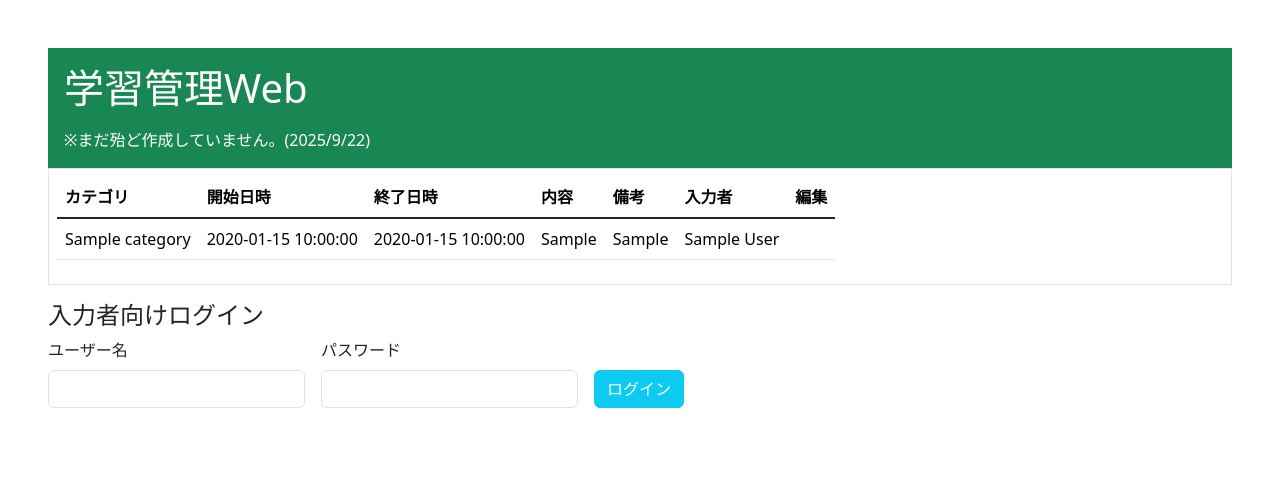
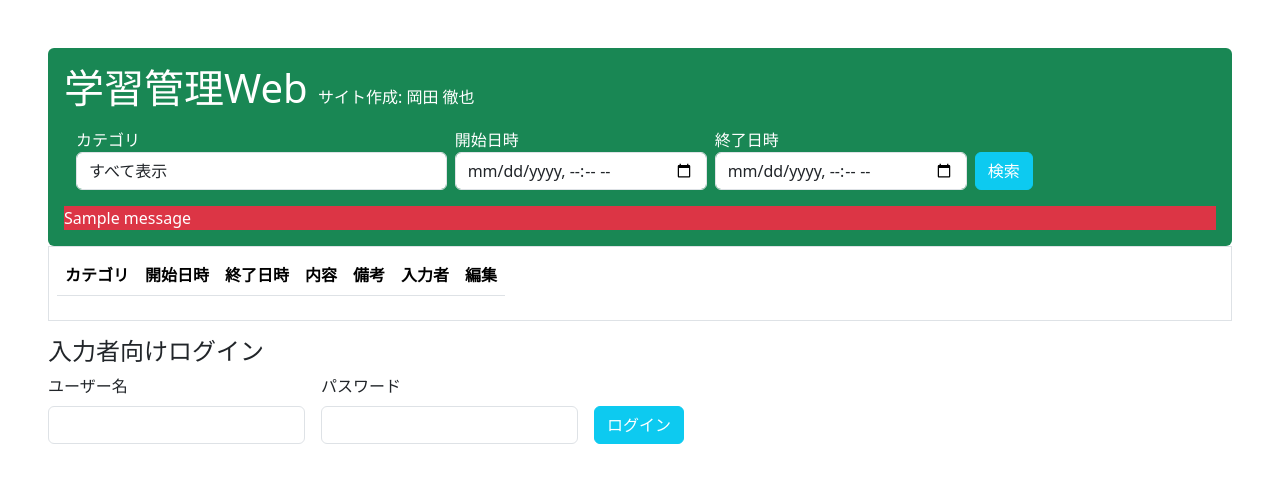
Before and after one commit to tetsuya-okada3620/study_app, a Flask app: page / in a window 1280 px wide. Shown: the top 483 px of the page. Run offline with Flask 3, Linux system fonts and the light colour scheme; tables that the repository leaves empty hold one stand-in row (values such as "Sample post"); one stand-in notice (Sample message) is shown; lists and menus that the app fills with data are empty.

Commit message:
検索フォームを作成

```diff
--- a/app/forms.py
+++ b/app/forms.py
@@ -19,3 +19,9 @@ class RecordForm(FlaskForm):
 class CategoryForm(FlaskForm):
     category_name = StringField("カテゴリ名", validators=[DataRequired(), Length(max=30)])
     submit = SubmitField("送信")
+
+class SearchForm(FlaskForm):
+    category_name = SelectField("カテゴリ", validators=[DataRequired()])
+    study_date_start = DateTimeLocalField("開始日時")
+    study_date_end = DateTimeLocalField("終了日時")
+    submit = SubmitField("検索")
--- a/app/templates/index.html
+++ b/app/templates/index.html
@@ -1,10 +1,12 @@
 {% extends "base.html" %}
 
 {% block content %}
-    <div class="bg-success px-3 py-3" style="color: white;">
-        <h1 class="mb-3">学習管理Web</h1>
-        ※まだ殆ど作成していません。(2025/9/22)<br>
+    <div class="bg-success px-3 py-3 rounded" style="color: white;">
+        <h1 class="mb-3">学習管理Web <span class="fs-6">サイト作成: 岡田 徹也</span></h1>
+
+        <div class="mb-1">
             {% if username %}
+
                 ※{{ username }}でログイン中です。
                 <form method="GET" action="{{ url_for('main.input_record') }}" style="display: inline-block; margin-right: 10px;">
                     <button type="submit" class="btn btn-info", style="color: white;">新規入力</button>
@@ -13,6 +15,35 @@
                     <button type="submit" class="btn btn-info", style="color: white;">ログアウト</button>
                 </form>
             {% endif %}
+        </div>
+
+        <div class="container-fluid mb-3">
+            <form method="POST" action="{{ url_for('main.index') }}">
+                {{ search.hidden_tag() }}
+                <div class="row g-2">
+                    <div class="col-4">
+                        {{ search.category_name.label(class="form-label m-0") }}
+                        {{ search.category_name(class="form-control") }}
+                    </div>
+                    <div class="col-auto">
+                        {{ search.study_date_start.label(class="form-label m-0") }}
+                        {{ search.study_date_start(class="form-control", step="300") }}
+                    </div>
+                    <div class="col-auto">
+                        {{ search.study_date_end.label(class="form-label m-0") }}
+                        {{ search.study_date_end(class="form-control", step="300") }}
+                    </div>
+                    <div class="col-auto">
+                        {{ search.submit(class="btn btn-info mt-4", style="color: white;") }}
+                    </div>
+                </div>
+            </form>
+        </div>
+        <div class="bg-danger" style="width: auto;">
+            {% with messages = get_flashed_messages() %}
+                {% if messages %}{{ messages[-1] }}{% endif %}
+            {% endwith %}
+        </div>
     </div>
 
     <div class="mb-3 table-responsive border p-2" style="max-height: 400px; overflow-y: auto;">
@@ -29,6 +60,7 @@
                 </tr>
             </thead>
             <tbody class="table-group-divider">
+                {% if records %}
                     {% for rec in records: %}
                         <tr>
                             <td>{{ rec.categories.category_name }}</td>
@@ -44,6 +76,7 @@
                             {% endif %}
                         </tr>
                     {% endfor %}
+                {% endif %}
             </tbody>
         </table>
     </div>
--- a/app/templates/input.html
+++ b/app/templates/input.html
@@ -31,7 +31,7 @@
                 <div class="mb-3 row">
                     <div class="col-auto">
                         {{ r_forms.study_date_start.label(class="form-label") }}
-                        {{ r_forms.study_date_start(class="form-control") }}
+                        {{ r_forms.study_date_start(class="form-control", step="300") }}
                     </div>
                     <div class="col-auto">
                         {{ r_forms.study_date_end.label(class="form-label") }}
@@ -61,7 +61,7 @@
 
     <div class="border px-4 py-4 col-6 mb-3">
         <h2 class="mb-4">カテゴリ追加</h2>
-        <form method="POST" action="{{ url_for('main.input_record') }}">
+        <form method="POST" action="{{ url_for('main.insert_category') }}">
             <div class="mb-3">
                 {{ c_forms.category_name.label(class="form-label")}}
                 {{ c_forms.category_name(class="form-control") }}
--- a/app/views.py
+++ b/app/views.py
@@ -3,7 +3,7 @@ from app.models import Users, Records, Categories
 
 from flask import Blueprint, render_template, flash, redirect, url_for, request
 from flask_login import login_required, login_user, logout_user, current_user
-from app.forms import LoginForm, RecordForm, CategoryForm
+from app.forms import LoginForm, RecordForm, CategoryForm, SearchForm
 from sqlalchemy import select
 from sqlalchemy.exc import IntegrityError
 from werkzeug.security import check_password_hash
@@ -18,14 +18,33 @@ def load_user(user_id):
 @main.route("/", methods=["GET", "POST"])
 def index():
     login = LoginForm()
+    search = SearchForm()
 
-    # このままだと全て出力なので、検索で出力するように調整すること。
+    category_list = db.session.execute(select(Categories).order_by(Categories.category_id)).scalars().all()
+    search.category_name.choices = [("-999", "すべて表示")] + [(str(v.category_id), v.category_name) for v in category_list]
+    search.category_name.data = "-999"
+
+    records = None
+    # 検索フォーム処理
+    if search.validate_on_submit():
+        stmt = select(Records)
+        # カテゴリ
+        select_category = db.session.execute(select(Categories).where(Categories.category_id == search.category_name.data)).scalars().first()
+        if select_category:
+            stmt = stmt.where(Records.category_id == search.category_name.data)
+        # 時間
+        if search.study_date_start.data:
+            stmt = stmt.where(Records.study_date_start >= search.study_date_start.data)
+        if search.study_date_end.data:
+            stmt = stmt.where(Records.study_date_start <= search.study_date_end.data)
+
+        records = db.session.execute(stmt).scalars().all()
+
+    # print(search.errors)
     user_id = current_user.user_id if current_user.is_authenticated else None
     username = current_user.name if current_user.is_authenticated else None
-    records = db.session.execute(select(Records)).scalars().all()
 
-    return render_template("index.html", records=records, login=login, user_id=user_id, username=username)
-
+    return render_template("index.html", records=records, login=login, search=search, user_id=user_id, username=username)
 
 @main.route("/logout", methods=["POST"])
 @login_required
@@ -54,16 +73,12 @@ def login():
 
     return redirect(url_for("main.index"))
 
-
-@main.route("/input_record", methods=["GET", "POST"])
+@main.route("/insert_category", methods=["GET", "POST"])
 @login_required
-def input_record():
-    id = request.args.get("id")
-    r_forms = RecordForm()
+def insert_category():
     c_forms = CategoryForm()
-
-    # カテゴリ登録
     if c_forms.validate_on_submit():
+        print("OK")
         try:
             print(c_forms.category_name)
             db.session.add(Categories(category_name = c_forms.category_name.data))
@@ -72,6 +87,15 @@ def input_record():
         except IntegrityError:
             flash(f"「{c_forms.category_name.data}」のカテゴリは既に追加されています。")
             db.session.rollback()
+
+    return redirect(url_for("main.input_record"))
+
+@main.route("/input_record", methods=["GET", "POST"])
+@login_required
+def input_record():
+    id = request.args.get("id")
+    r_forms = RecordForm()
+    c_forms = CategoryForm()
 
     # カテゴリリストの表示
     category_list = db.session.execute(select(Categories)).scalars().all()
@@ -86,9 +110,6 @@ def input_record():
         r_forms.study_date_end.data = record.study_date_end
         r_forms.remark.data = record.remark
 
-    # print(r_forms.id.data)
-    # print(r_forms.errors)
-    # print(r_forms.validate_on_submit())
     if r_forms.validate_on_submit():
 
         if r_forms.id.data:  # 編集
```
Lines whose indentation alone changed are shown as unchanged.
